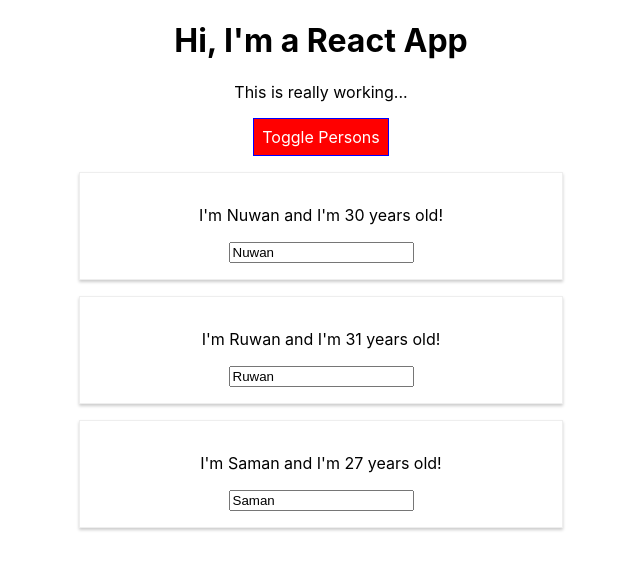
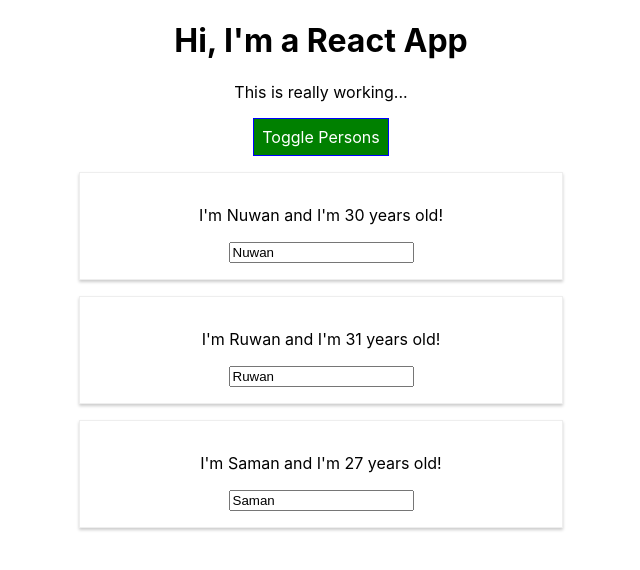
Before and after one commit to mnpsnuwan/react-complete-guide, a React (Create React App) app: page / in a window 1280 px wide. Both pictures are taken after a click on the button "Toggle Persons". Shown: the top 570 px of the page, without its empty margins (319-959 px from the left). Built offline with nearby package versions, Linux system fonts and the light colour scheme.

Commit message:
IM:DEV:React Complete Guide - Styling, More on Styled Components.

```diff
--- a/src/App.js
+++ b/src/App.js
@@ -1,6 +1,23 @@
+import React, {Component} from "react";
+import styled from "styled-components";
+
 import './App.css';
-import React, {Component} from "react";
 import Person from "./Person/Person";
+
+// Using styled-components pkg return valid react component
+const StyledButton = styled.button`
+      background-color: green;
+      color: white;
+      font: inherit;
+      border: 1px solid blue;
+      padding: 8px;
+      cursor: pointer;
+
+      &:hover {
+        background-color: lightgreen;
+        color: black
+      }
+`;
 
 class App extends Component{
 
@@ -103,9 +120,8 @@ class App extends Component{
               <h1>Hi, I'm a React App</h1>
               <p className={styleClasses.join(' ')}>This is really working...</p>
               {/*<button onClick={this.switchNameHandler.bind(this, "Nuwan Samarasinghe")}>Switch Names</button>*/}
-              <button
-                  style={style}
-                  onClick={this.togglePersonsHandler}>Toggle Persons</button> {/*This is very convenient syntax but it can be inefficient*/}
+              <StyledButton
+                  onClick={this.togglePersonsHandler}>Toggle Persons</StyledButton> {/*This is very convenient syntax but it can be inefficient*/}
               {persons}
           </div>
       );
--- a/src/Person/Person.js
+++ b/src/Person/Person.js
@@ -1,8 +1,7 @@
 import React from "react";
-import './Person.css';
 import styled from "styled-components";
 
-const person = (props) => {
+import './Person.css';
 
 // Using styled-components pkg return valid react component
 const StyledDiv = styled.div`
@@ -15,8 +14,10 @@ const person = (props) => {
 
     @media (min-width: 500px) {
       width: 450px;
-        }`
+    }
+`;
 
+const person = (props) => {
     /*const style = {
         '@media (min-width: 500px)': {
             width: '450px'
```
Lines whose indentation alone changed are shown as unchanged.
